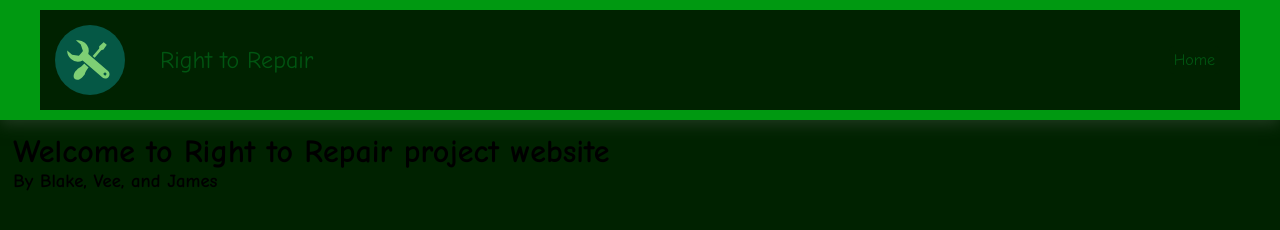
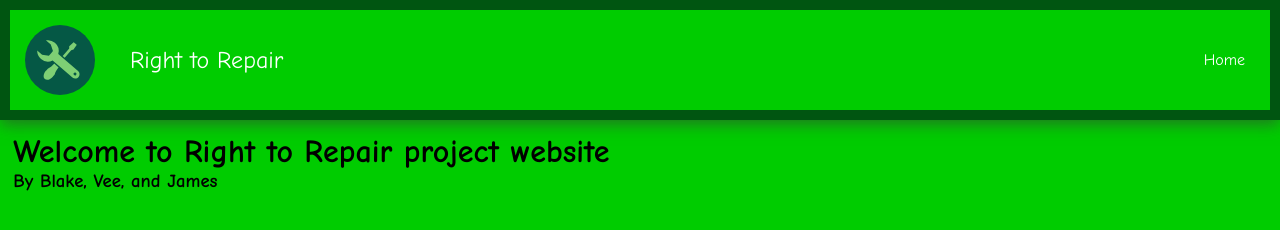
Before and after one commit to htyhtyhr/htyhtyhr.github.io, a plain HTML site: page index.html in a window 1280 px wide. Drawn offline with Linux system fonts and the light colour scheme; files that its build step writes are made by us from their sources; files whose address does not match are found by name.

Commit message:
Update style.css

```diff
--- a/style.css
+++ b/style.css
@@ -3,19 +3,18 @@
   padding: 0px;
   font-family: "Comic Sans MS";
   text-decoration:none;
-  background-color: #020;
+  background-color: #0c0;
 }
 nav{
   position:sticky;
   padding:10px;
-  background-color:#091;
+  background-color:#051;
   box-shadow: 0 4px 15px rgba(52, 72, 52, 0.662);
 }
 .navBar{
   display: flex;
   margin: auto;
-  max-width: 1200px;
-  color: #051;
+  color: #fff;
   justify-content: space-between;
 }
 .navBar > div{
@@ -35,12 +34,12 @@ img{
   margin-right: 20px;
   padding:5px;
   border-radius:5px;
-  color: #051;
+  color: #fff;
   transition:all 0.2s ease-in-out;
 }
 .nav-links > a:hover{
   background-color: #075 !important;
-  color: #8cacda;
+  color: #ccc;
 }
 
 
```
